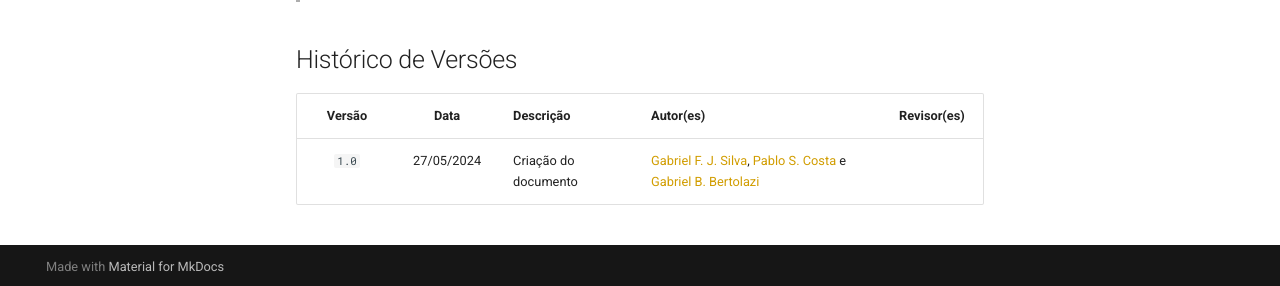
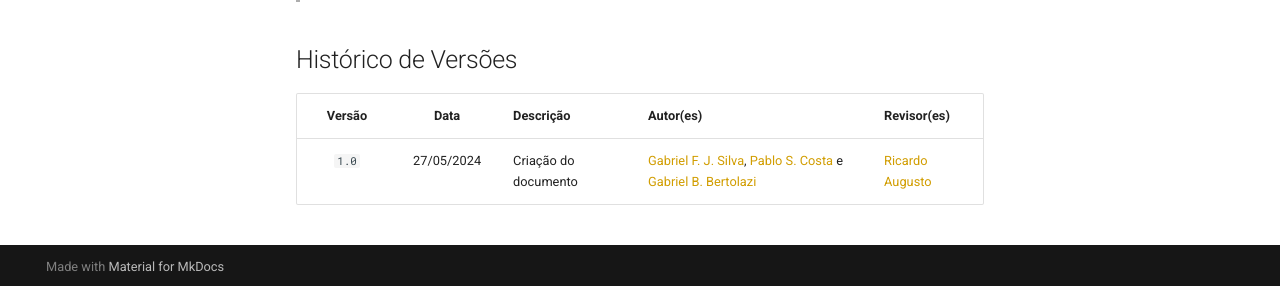
Before and after one commit to Requisitos-de-Software/2024.1-Serasa, an MkDocs documentation site: the page built from docs/modelagem/agil/historias_de_usuario.md, in a window 1280 px wide and 900 px high, scrolled down 4457 px. Shown: the part 611-897 px from the top of the window. Built offline with MkDocs 1.6.1 and Material for MkDocs 9.7.7, drawn with Linux system fonts in a browser that asks for light colours; comment, search, counter and statistics services are not loaded.

Commit message:
adicionando revisor

```diff
--- a/docs/modelagem/agil/historias_de_usuario.md
+++ b/docs/modelagem/agil/historias_de_usuario.md
@@ -85,7 +85,7 @@ Para validar as histórias de usuário, realizamos uma entrevista com o Product
 
 | Versão | Data | Descrição | Autor(es) | Revisor(es) |
 | :----: | :--: | --------- | ----------- | ------ |
-| `1.0`  | 27/05/2024 | Criação do documento | [Gabriel F. J. Silva](https://github.com/MMcLovin), [Pablo S. Costa][PabloGH] e [Gabriel B. Bertolazi][GabrielBGH] |   |
+| `1.0`  | 27/05/2024 | Criação do documento | [Gabriel F. J. Silva](https://github.com/MMcLovin), [Pablo S. Costa][PabloGH] e [Gabriel B. Bertolazi][GabrielBGH] |  [Ricardo Augusto][RicardoGH] |
 
 
 [ClaudioGH]: https://github.com/claudiohsc
```
